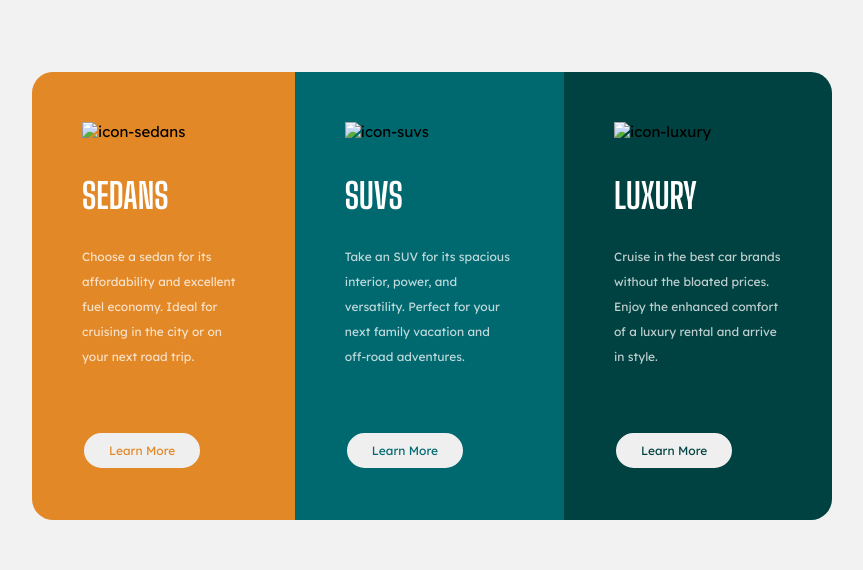
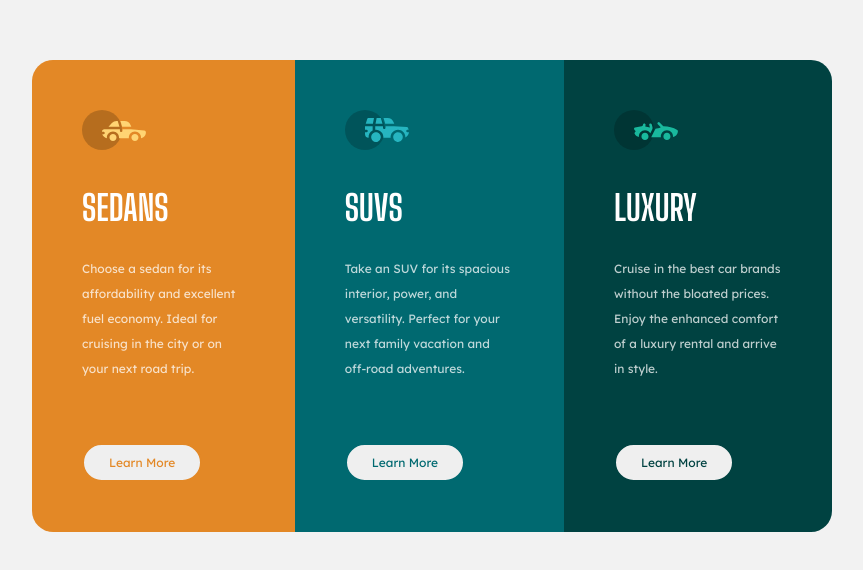
Before and after one commit to tarinbuys/3-column-card-component, a plain HTML site: page index.html in a window 1280 px wide. Shown: the part 112-682 px from the top of the page, without its empty margins (208-1071 px from the left). Drawn offline with Linux system fonts and the light colour scheme.

Commit message:
updated image links

```diff
--- a/index.html
+++ b/index.html
@@ -14,19 +14,19 @@
 <body>
   <main>
   <div class="block1">
-  <img src="./images/icon-sedans.svg" alt="icon-sedans">
+  <img src="icon-sedans.svg" alt="icon-sedans">
   <h1>SEDANS</h1>
   <p>Choose a sedan for its affordability and excellent fuel economy. Ideal for cruising in the city or on your next road trip.</p>
   <button class="button1">Learn More</button>
   </div>
   <div class="block2">
-  <img src="./images/icon-suvs.svg" alt="icon-suvs">
+  <img src="icon-suvs.svg" alt="icon-suvs">
   <h1>SUVS</h1>
   <p>Take an SUV for its spacious interior, power, and versatility. Perfect for your next family vacation and off-road adventures.</p>
   <button class="button2">Learn More</button>
   </div>
   <div class="block3">
-  <img src="./images/icon-luxury.svg" alt="icon-luxury">
+  <img src="icon-luxury.svg" alt="icon-luxury">
   <h1>LUXURY</h1>
   <p>Cruise in the best car brands without the bloated prices. Enjoy the enhanced comfort of a luxury rental and arrive in style.</p>
   <button class="button3">Learn More</button>
```
